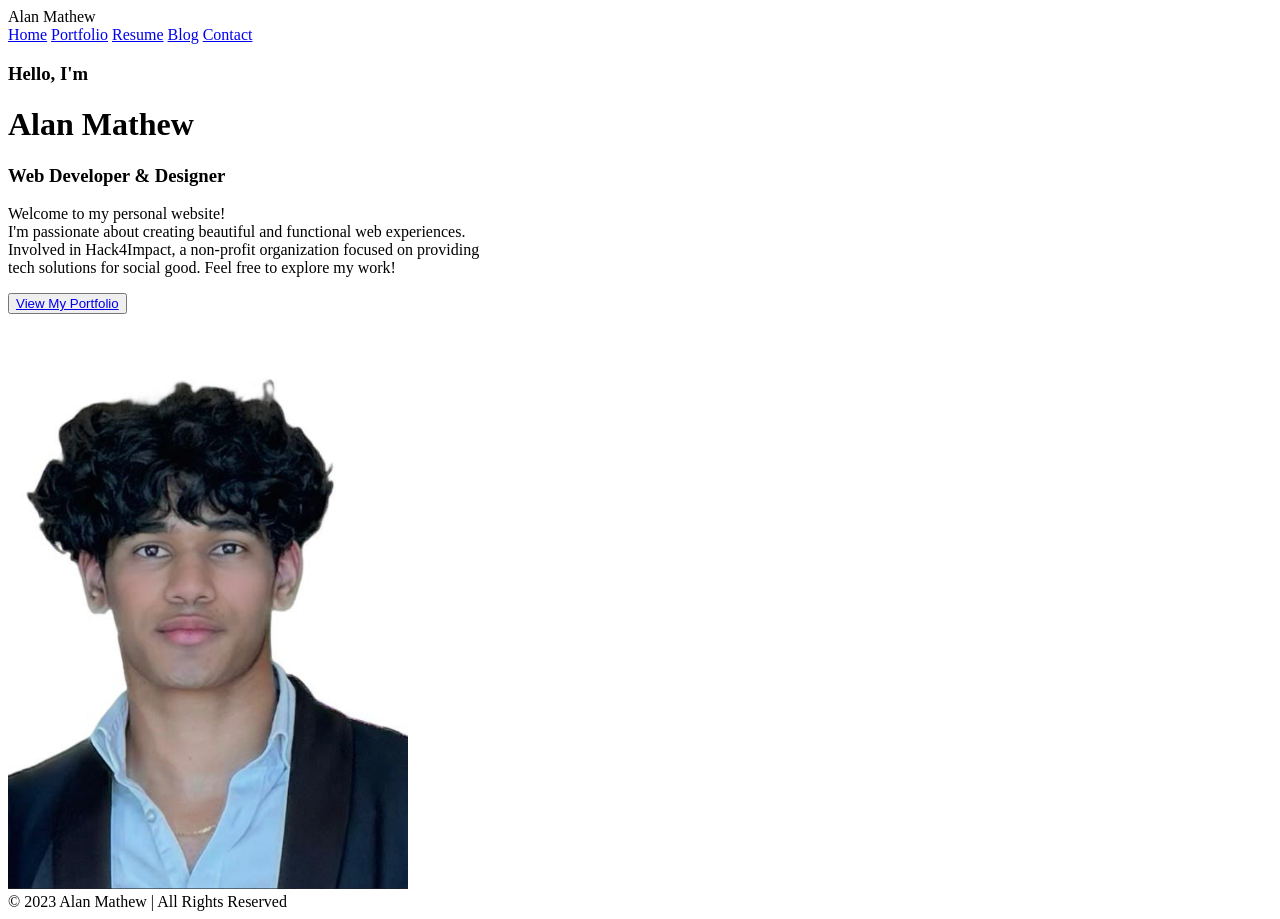
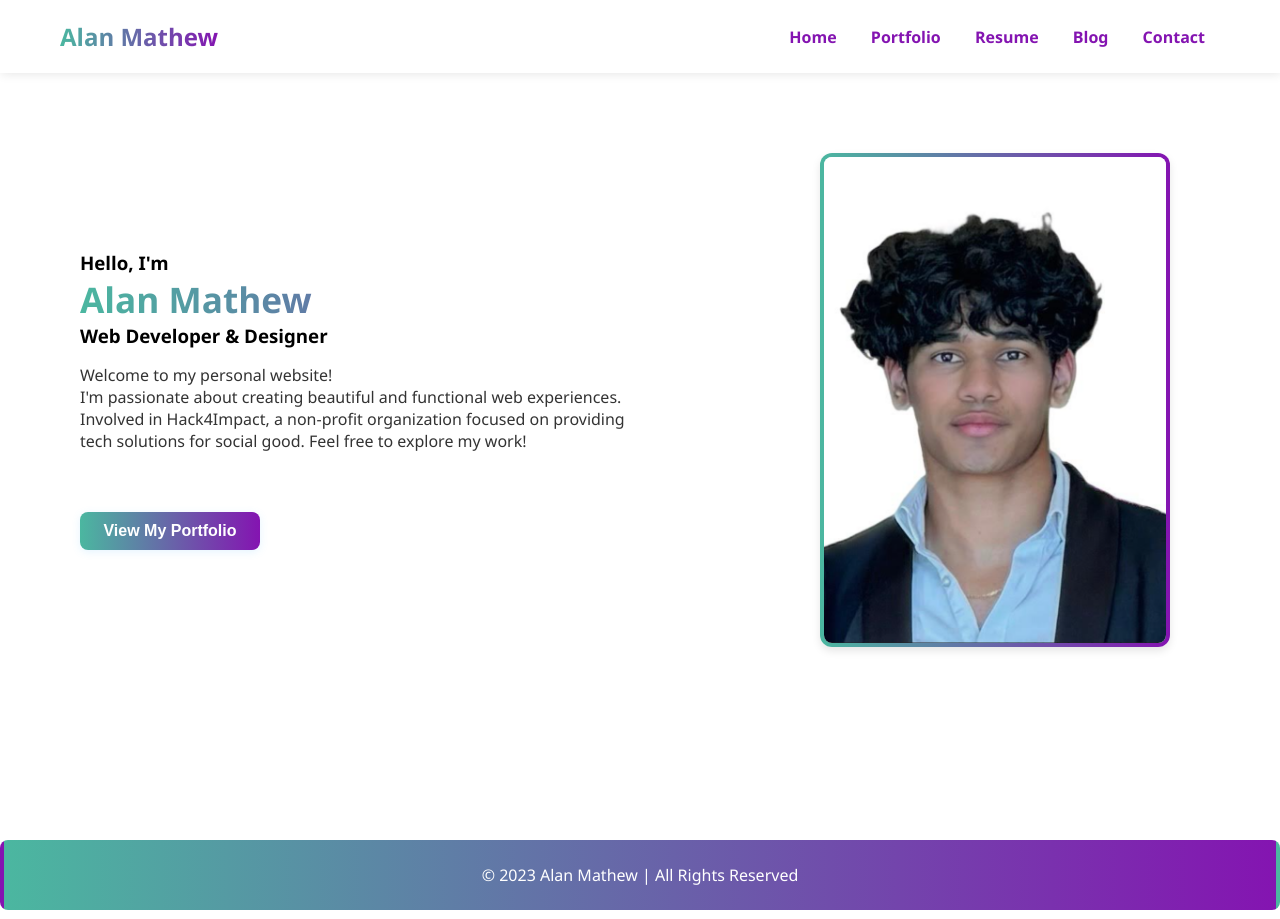
Before and after one commit to AlanGMathew2006/AlanGMathew.github.io, a plain HTML site: page index.html in a window 1280 px wide. Drawn offline with Linux system fonts and the light colour scheme.

Commit message:
commit -m"Updated Styles for footer and home page"

```diff
--- a/index.html
+++ b/index.html
@@ -8,7 +8,7 @@
     </head>
     <body class = "home-page">
         <header>
-            <div class="logo"> Alan <span>Mathew</span></div>
+            <div class="logo"> Alan Mathew</div>
             <nav>
                 <a href="index.html">Home</a>
                 <a href="portfolio.html">Portfolio</a>
@@ -32,8 +32,8 @@
                     <img
                         src="home-page.png"
                         alt="Alan Mathew"
-                        width="400"
-                        height="575"
+                        width="350"
+                        height="525"
                     />
             </div>
         </main>
--- a/style.css
+++ b/style.css
@@ -0,0 +1,140 @@
+/* Global Styles */
+* {
+  margin: 0;
+  padding: 0;
+  box-sizing: border-box;
+}
+
+body {
+  font-family: "Segoe UI", Tahoma, Geneva, Verdana, sans-serif;
+  margin: 0;
+  padding: 0;
+  box-sizing: border-box;
+  min-height: 100vh;
+  min-width: 100vw;
+}
+
+/* Nav Bar Styles */
+header {
+  position: fixed;
+  display: flex;
+  align-items: center;
+  justify-content: space-between;
+  width: 100%;
+  padding: 20px 60px;
+  box-sizing: border-box;
+  box-shadow: 1px 1px 10px rgba(0, 0, 0, 0.1);
+  background-color: #fff;
+}
+
+.logo {
+  font-size: 24px;
+  font-weight: bold;
+  background: linear-gradient(90deg, #4bb7a0 0%, #8414b1 100%);
+  -webkit-background-clip: text;
+  background-clip: text;
+  -webkit-text-fill-color: transparent;
+}
+
+nav a {
+  margin: 0 15px;
+  text-decoration: none;
+  font-weight: 600;
+  color: #8414b1;
+}
+
+nav a:hover {
+  color: #4bb7a0;
+}
+
+.about-content {
+  display: flex;
+  z-index: 2;
+  min-height: 100vh;
+  align-items: center;
+  max-width: 1200px;
+  margin: 0 auto;
+  padding: 0 40px;
+  box-sizing: border-box;
+}
+
+.about-content .left {
+  flex: 1.2;
+  padding: 100px 40px 100px 0;
+  box-sizing: border-box;
+  display: flex;
+  flex-direction: column;
+  justify-content: center;
+}
+
+.about-content .left p {
+  margin-top: 1rem;
+  color: #333;
+}
+
+.about-content .left h1 {
+  font-size: 2.2rem;
+  font-weight: 700;
+  background: linear-gradient(90deg, #4bb7a0 0%, #8414b1 100%);
+  -webkit-background-clip: text;
+  background-clip: text;
+  -webkit-text-fill-color: transparent;
+}
+
+.about-content .left .btn {
+  display: inline-block;
+  width: 180px;
+  padding: 10px 20px;
+  background: linear-gradient(90deg, #4bb7a0 0%, #8414b1 100%);
+  color: #fff;
+  border: none;
+  border-radius: 8px;
+  margin-top: 60px;
+  font-size: 1rem;
+  font-weight: 600;
+  cursor: pointer;
+  box-shadow: 0 2px 8px rgba(77, 184, 255, 0.15);
+  text-align: center;
+  outline: none;
+}
+
+.about-content .left .btn a {
+  color: #fff;
+  text-decoration: none;
+}
+
+.about-content .left .btn:hover {
+  background: linear-gradient(90deg, #8414b1 0%, #4bb7a0 100%);
+}
+
+.about-content .right {
+  display: flex;
+  flex: 0.8;
+  min-width: 350px;
+  max-width: 450px;
+  align-items: center;
+  justify-content: center;
+  padding: 40px 0 40px 40px;
+}
+
+.about-content .right img {
+  max-width: 100%;
+  height: auto;
+  border-radius: 12px;
+  border: 4px solid transparent;
+  background: linear-gradient(white, white) padding-box,
+    linear-gradient(90deg, #4bb7a0 0%, #8414b1 100%) border-box;
+  box-shadow: 0 4px 8px rgba(0, 0, 0, 0.1);
+}
+
+/* Footer Styles */
+footer {
+  text-align: center;
+  padding: 20px;
+  background: linear-gradient(90deg, #4bb7a0 0%, #8414b1 100%);
+  color: white;
+  margin-top: 40px;
+  border-radius: 8px;
+  border: 4px solid transparent;
+  min-width: 100vw;
+}
```
Also changed, not shown: blog.html (+4 -4 lines), contact.html (+7 -7 lines), portfolio.html (+9 -8 lines), resume.html (+20 -9 lines).
